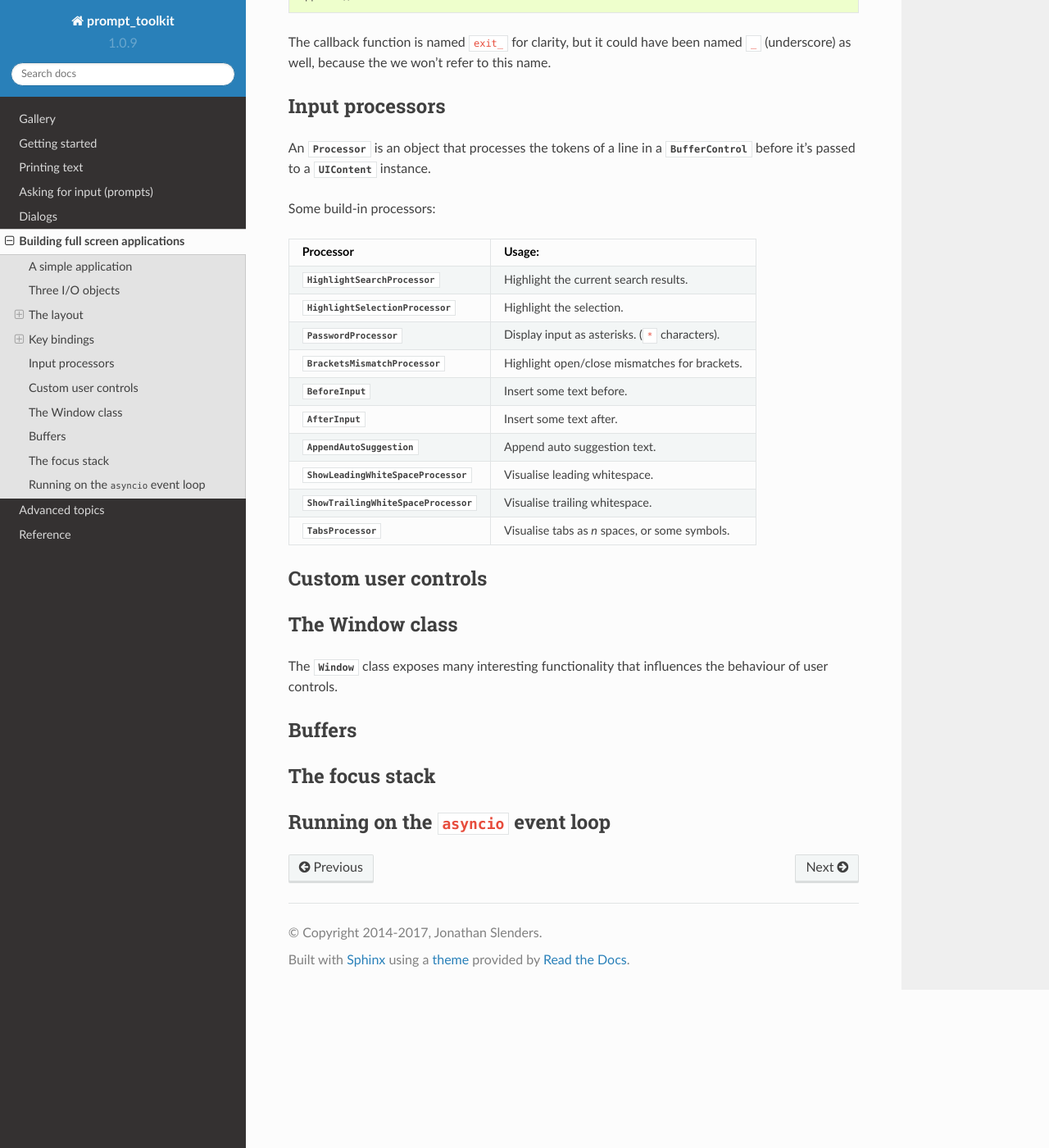
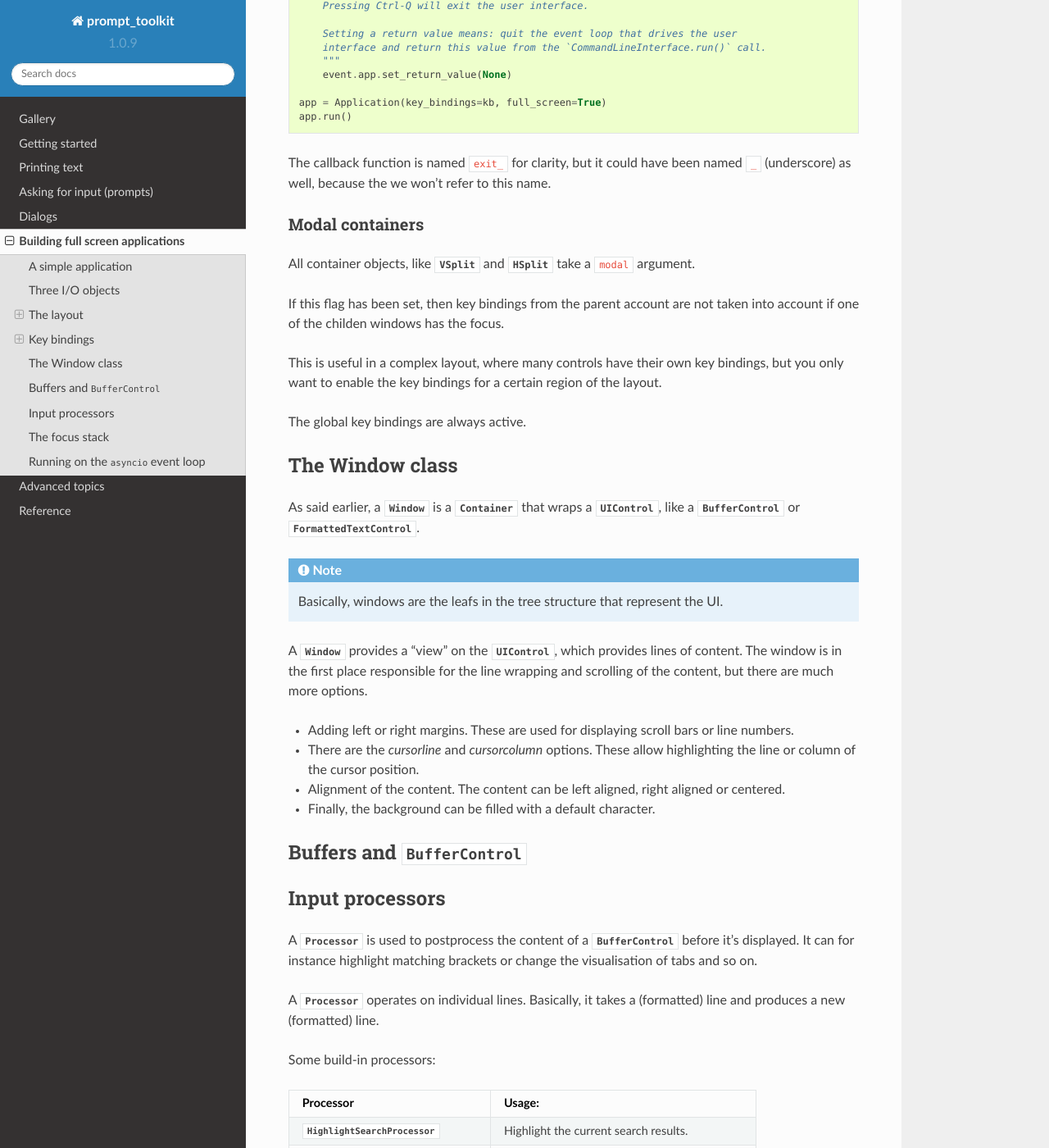
Before and after one commit to dbcli/pgcli, a Sphinx documentation site: the page built from docs/pages/full_screen_apps.rst, in a window 1280 px wide and 1400 px high, scrolled down 4239 px. Shown: the whole window at 82% size. Built offline with Sphinx 7.4.7 and the Read the Docs theme 2.0.0, drawn with Linux system fonts in a browser that asks for light colours; pages that are not in the unit, such as notebooks, are missing from menus; some of the changed text lies outside the part shown.

Commit message:
More documentation.

```diff
--- a/docs/pages/full_screen_apps.rst
+++ b/docs/pages/full_screen_apps.rst
@@ -50,9 +50,10 @@
 - I/O objects: the event loop, the input and output device.
 - The layout: this defines the graphical structure of the application. For
   instance, a text box on the left side, and a button on the right side.
+  You can also think of the layout as a collection of 'widgets'.
 - A style: this defines what colors and underline/bold/italic styles are used
   everywhere.
-- Key bindings.
+- A set of key bindings.
 
 We will discuss all of these in more detail them below.
 
@@ -100,10 +101,11 @@
   kind of container that can contain
   :class:`~prompt_toolkit.layout.controls.UIControl` object. The
   :class:`~prompt_toolkit.layout.controls.UIControl` object is responsible for
-  the actual content. The :class:`~prompt_toolkit.layout.containers.Window`
-  object acts as an adaptor between the
-  :class:`~prompt_toolkit.layout.controls.UIControl` and other containers, but
-  it's also responsible for the scrolling and line wrapping of the content.
+  the generation of the actual content. The
+  :class:`~prompt_toolkit.layout.containers.Window` object acts as an adaptor
+  between the :class:`~prompt_toolkit.layout.controls.UIControl` and other
+  containers, but it's also responsible for the scrolling and line wrapping of
+  the content.
 
   Examples of :class:`~prompt_toolkit.layout.controls.UIControl` objects are
   :class:`~prompt_toolkit.layout.controls.BufferControl` for showing the
@@ -114,12 +116,17 @@
 - A higher level abstraction of building a layout is by using "widgets". A
   widget is a reusable layout component that can contain multiple containers
   and controls. It should have a ``__pt__container__`` function, which is
-  supposed to return the root container for this widget.
+  supposed to return the root container for this widget. Prompt_toolkit
+  contains a couple of widgets like
+  :class:`~prompt_toolkit.layout.widgets.base.TextArea`,
+  :class:`~prompt_toolkit.layout.widgets.base.Button`,
+  :class:`~prompt_toolkit.layout.widgets.base.Frame`,
+  :class:`~prompt_toolkit.layout.widgets.base.VerticalLine` and so on.
 
-- The highest level abstractions are in the ``shortcuts`` module. There we
-  don't have to think about the layout, controls and containers at all. This is
-  the simplest way to use prompt_toolkit, but is only meant for certain use
-  cases.
+- The highest level abstractions can be found in the ``shortcuts`` module.
+  There we don't have to think about the layout, controls and containers at
+  all. This is the simplest way to use prompt_toolkit, but is only meant for
+  specific use cases, like a prompt or a simple dialog window.
 
 Containers and controls
 ^^^^^^^^^^^^^^^^^^^^^^^
@@ -149,7 +156,6 @@
 +------------------------------------------------------+---------------------------------------------------------------+
 | :class:`~prompt_toolkit.layout.controls.UIControl`   | :class:`~prompt_toolkit.layout.controls.BufferControl`        |
 |                                                      | :class:`~prompt_toolkit.layout.controls.FormattedTextControl` |
-|                                                      | :class:`~prompt_toolkit.layout.controls.FillControl`          |
 +------------------------------------------------------+---------------------------------------------------------------+
 
 The :class:`~prompt_toolkit.layout.containers.Window` class itself is
@@ -158,7 +164,11 @@
 the adaptor between the two.
 
 The :class:`~prompt_toolkit.layout.containers.Window` class also takes care of
-scrolling the content if needed.
+scrolling the content and wrapping the lines if needed.
+
+Finally, there is the :class:`~prompt_toolkit.layout.layout.Layout` class which
+wraps the whole layout. This is responsible for keeping track of which window
+has the focus.
 
 Here is an example of a layout that displays the content of the default buffer
 on the left, and displays ``"Hello world"`` on the right. In between it shows a
@@ -206,7 +216,11 @@
 - Global key bindings, which are always active.
 - Key bindings that belong to a certain
   :class:`~prompt_toolkit.layout.controls.UIControl` and are only active when
-  this control is focussed.
+  this control is focussed. Both
+  :class:`~prompt_toolkit.layout.controls.BufferControl`
+  :class:`~prompt_toolkit.layout.controls.FormattedTextControl` take a
+  ``key_bindings`` argument.
+
 
 Global key bindings
 ^^^^^^^^^^^^^^^^^^^
@@ -247,14 +261,64 @@
 The callback function is named ``exit_`` for clarity, but it could have been
 named ``_`` (underscore) as well, because the we won't refer to this name.
 
+Modal containers
+^^^^^^^^^^^^^^^^
+
+All container objects, like :class:`~prompt_toolkit.layout.containers.VSplit`
+and :class:`~prompt_toolkit.layout.containers.HSplit` take a ``modal`` argument.
+
+If this flag has been set, then key bindings from the parent account are not
+taken into account if one of the childen windows has the focus.
+
+This is useful in a complex layout, where many controls have their own key
+bindings, but you only want to enable the key bindings for a certain region of
+the layout.
+
+The global key bindings are always active.
+
+The Window class
+----------------
+
+As said earlier, a :class:`~prompt_toolkit.layout.containers.Window` is a
+:class:`~prompt_toolkit.layout.containers.Container` that wraps a
+:class:`~prompt_toolkit.layout.controls.UIControl`, like a
+:class:`~prompt_toolkit.layout.controls.BufferControl` or
+:class:`~prompt_toolkit.layout.controls.FormattedTextControl`.
+
+.. note::
+
+    Basically, windows are the leafs in the tree structure that represent the UI.
+
+A :class:`~prompt_toolkit.layout.containers.Window` provides a "view" on the
+:class:`~prompt_toolkit.layout.controls.UIControl`, which provides lines of
+content. The window is in the first place responsible for the line wrapping and
+scrolling of the content, but there are much more options.
+
+- Adding left or right margins. These are used for displaying scroll bars or
+  line numbers.
+- There are the `cursorline` and `cursorcolumn` options. These allow
+  highlighting the line or column of the cursor position.
+- Alignment of the content. The content can be left aligned, right aligned or
+  centered.
+- Finally, the background can be filled with a default character.
+
+
+Buffers and :class:`~prompt_toolkit.layout.controls.BufferControl`
+------------------------------------------------------------------
+
+
 
 Input processors
 ----------------
 
-An :class:`~prompt_toolkit.layout.processors.Processor` is an object that
-processes the tokens of a line in a
-:class:`~prompt_toolkit.layout.controls.BufferControl` before it's passed to a
-:class:`~prompt_toolkit.layout.controls.UIContent` instance.
+A :class:`~prompt_toolkit.layout.processors.Processor` is used to postprocess
+the content of a :class:`~prompt_toolkit.layout.controls.BufferControl` before
+it's displayed. It can for instance highlight matching brackets or change
+the visualisation of tabs and so on.
+
+A :class:`~prompt_toolkit.layout.processors.Processor` operates on individual
+lines. Basically, it takes a (formatted) line and produces a new (formatted)
+line.
 
 Some build-in processors:
 
@@ -282,20 +346,9 @@
 | :class:`~prompt_toolkit.layout.processors.TabsProcessor`                   | Visualise tabs as `n` spaces, or some symbols.            |
 +----------------------------------------------------------------------------+-----------------------------------------------------------+
 
-
-
-Custom user controls
---------------------
-
-The Window class
-----------------
-
-The :class:`~prompt_toolkit.layout.containers.Window` class exposes many
-interesting functionality that influences the behaviour of user controls.
-
-
-Buffers
--------
+A :class:`~prompt_toolkit.layout.controls.BufferControl` takes only one
+processor as input, but it is possible to "merge" multiple processors into one
+with the :func:`~prompt_toolkit.layout.processors.merge_processors` function.
 
 
 The focus stack
```
Also changed, not shown: other parts of docs/pages/full_screen_apps.rst (+1 -1 lines).
